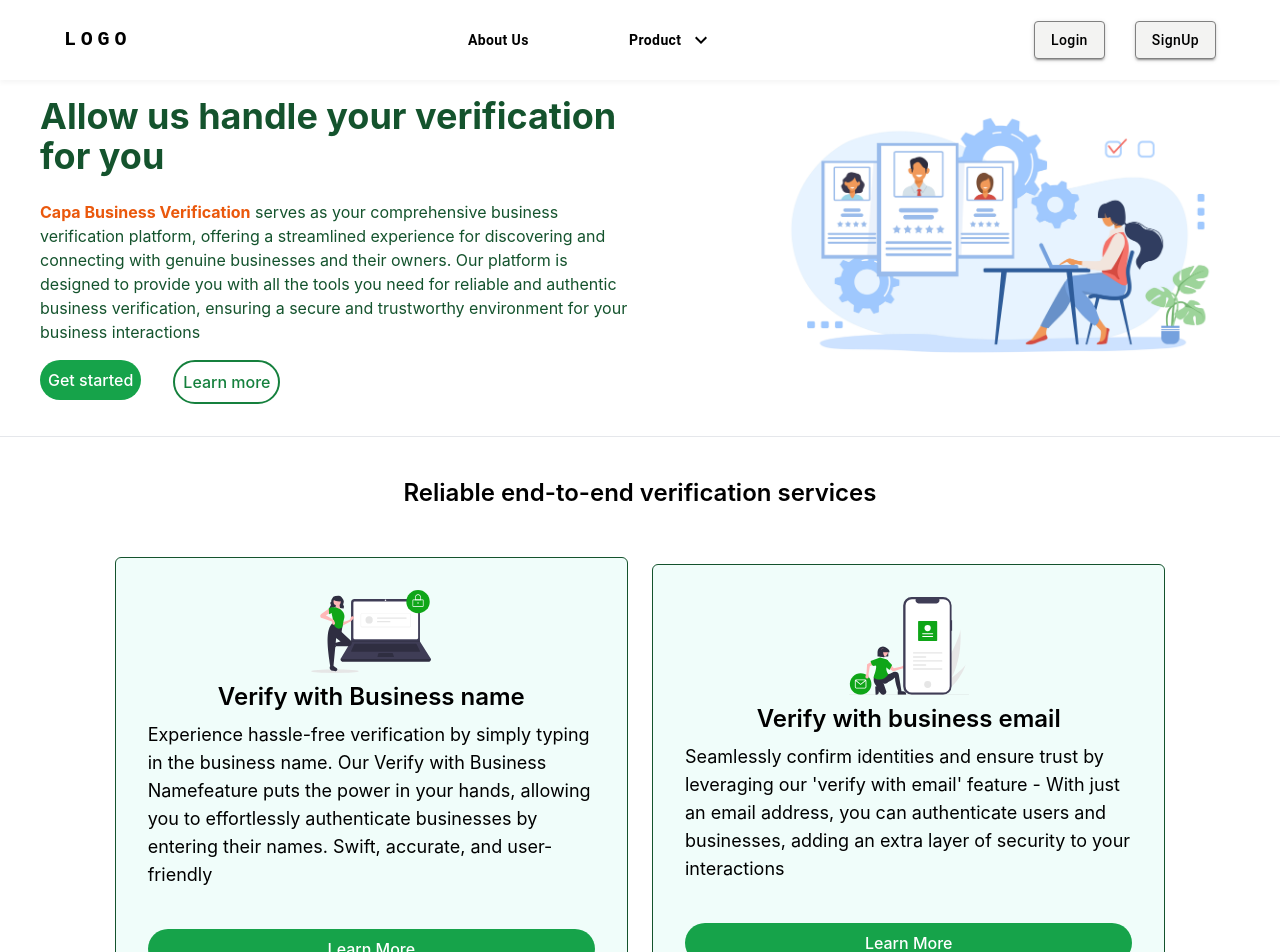
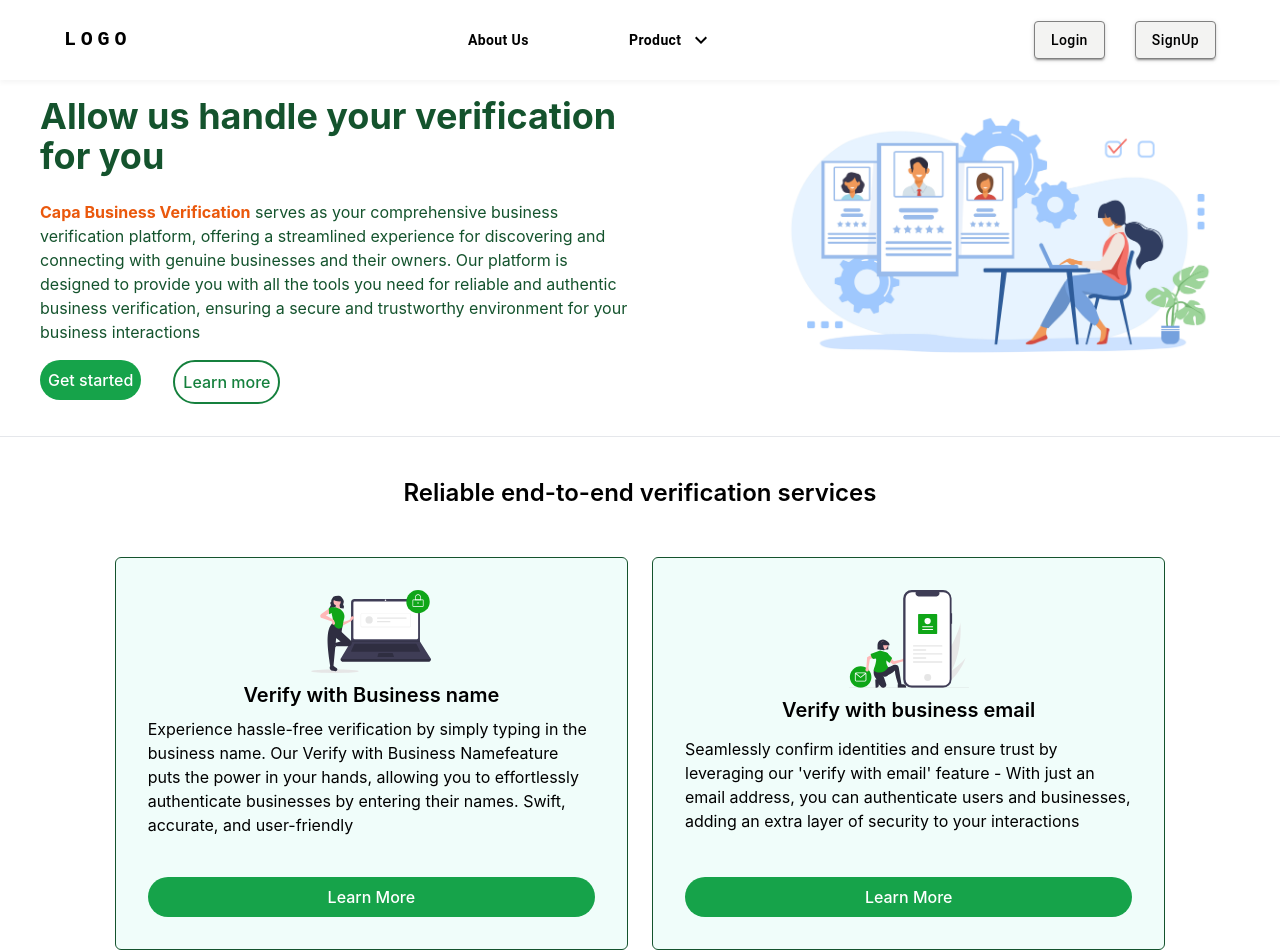
Before and after one commit to rholibobo/capa_business_verification, a React (Create React App) app: page / in a window 1280 px wide. Shown: the top 952 px of the page. Built offline with nearby package versions, Linux system fonts and the light colour scheme; no server answers; the HTML template or start-up script is replaced by a standard one.

Commit message:
update Home.jsx and HomeCards.jsx

```diff
--- a/src/Pages/Home/Home.jsx
+++ b/src/Pages/Home/Home.jsx
@@ -57,7 +57,7 @@
         <h2 className="text-center text-2xl my-10 font-semibold">
           Reliable end-to-end verification services
         </h2>
-        <section className="w-11/12 md:w-10/12 mx-auto p-2 flex flex-col md:flex-row gap-6 items-center justify-between">
+        <section className="w-11/12 lg:w-10/12 mx-auto p-2 flex flex-grow flex-col md:flex-row gap-6 justify-between">
           {cardDetails.map((card, index) => {
             return (
               <HomeCards
--- a/src/Pages/Home/HomeCards.jsx
+++ b/src/Pages/Home/HomeCards.jsx
@@ -1,23 +1,21 @@
 import React from "react";
 import { Link } from "react-router-dom";
 import Button from "../../Components/Button";
-
 export const HomeCards = ({ title, description, linkDestination, avatar }) => {
   return (
-    <div className="p-3 lg:p-8 md:w-2/3 bg-teal-50 border border-green-900 rounded-md h-full">
+    <div className="p-3 lg:p-8 md:w-2/3 bg-teal-50 border border-green-900 rounded-md flex flex-col flex-grow">
       <div className="mx-auto w-2/5 md:w-1/3 place-items-center grid">
         <img src={avatar} alt="card-img" className="md:w-[120px]" />
       </div>
-      <h2 className="my-2 text-2xl font-semibold text-center">
-        {title}
-      </h2>
-      <p className="mb-10 text-lg text-opacity-60">{description}</p>
-      <Link
-        to={linkDestination}
-
-      >
-      <Button title="Learn More" variant="contained" />
-      </Link>
+      <div className="flex flex-col justify-between flex-grow">
+        <h2 className="my-2 text-xl font-semibold text-center">
+          {title}
+        </h2>
+        <p className="mb-10 text-opacity-60">{description}</p>
+        <Link to={linkDestination}>
+          <Button title="Learn More" variant="contained" />
+        </Link>
+      </div>
     </div>
   );
 };
```
